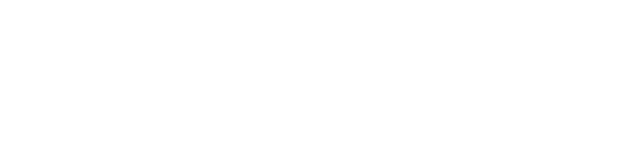
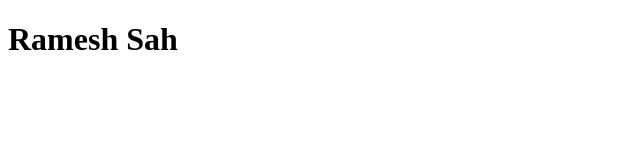
Before and after one commit to Rameshsah4447/project2, a plain HTML site: page index.html in a window 1280 px wide. Shown: the whole page, without its empty margins (0-640 px from the left). Drawn offline with Linux system fonts and the light colour scheme.

Commit message:
heading h1

```diff
--- a/index.html
+++ b/index.html
@@ -6,6 +6,6 @@
     <title>sample code></title>
 </head>
 <body>
-
+    <h1>Ramesh Sah</h1>
 </body>
 </html>
```
